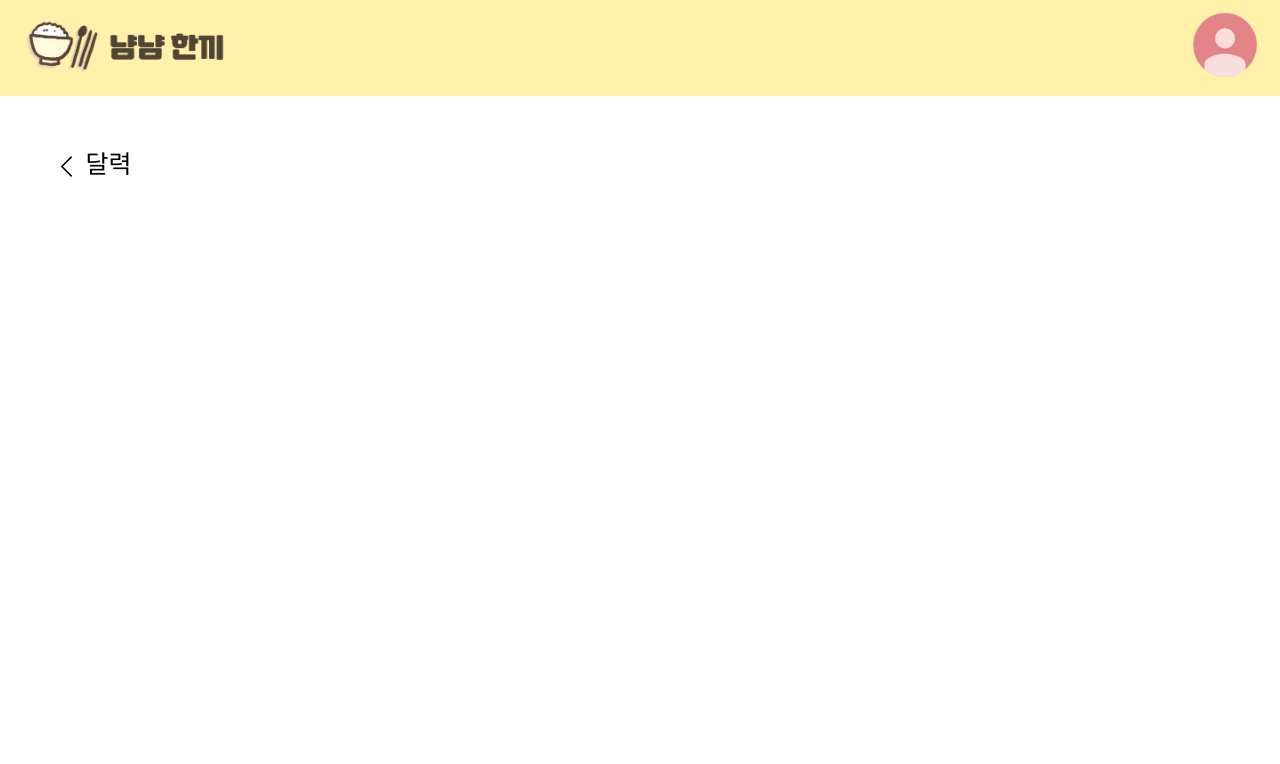
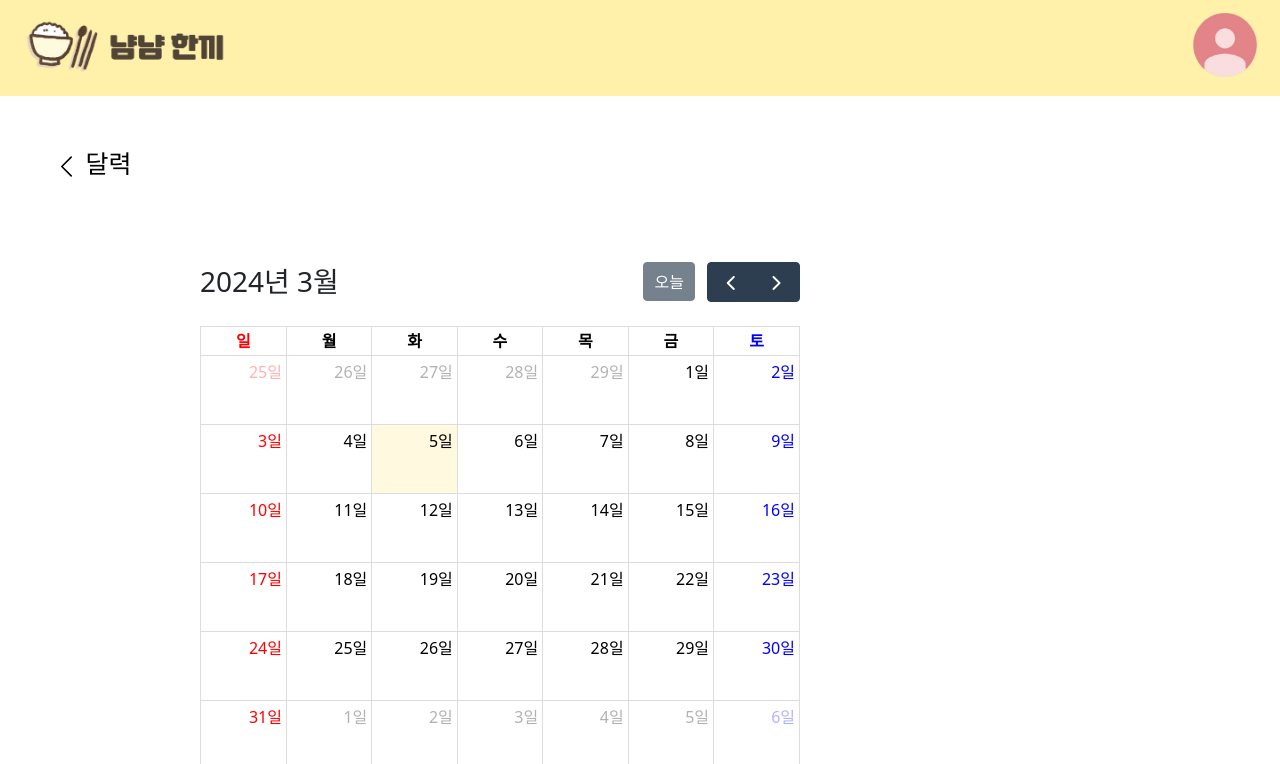
Before and after one commit to YumYum-team/Yum-FE, a React (Create React App) app: page /calendar in a window 1280 px wide. Shown: the top 764 px of the page. Built offline with nearby package versions, Linux system fonts and the light colour scheme.

Commit message:
fullcalendar 라이브러리 사용해보기
fullcalendar 라이브러리 사용해보기

```diff
--- a/package.json
+++ b/package.json
@@ -3,6 +3,10 @@
   "version": "0.1.0",
   "private": true,
   "dependencies": {
+    "@fullcalendar/core": "^6.1.11",
+    "@fullcalendar/daygrid": "^6.1.11",
+    "@fullcalendar/interaction": "^6.1.11",
+    "@fullcalendar/react": "^6.1.11",
     "@testing-library/jest-dom": "^5.17.0",
     "@testing-library/react": "^13.4.0",
     "@testing-library/user-event": "^13.5.0",
--- a/src/pages/Mypage/CalendarPage.css
+++ b/src/pages/Mypage/CalendarPage.css
@@ -4,3 +4,29 @@
   background-color: white;
   border: none;
 }
+
+.calendarBox {
+  width: 80%;
+  max-width: 600px;
+  height: 0 auto;
+  margin: 30px 0px 0px 200px;
+}
+
+.fc-day-mon a,
+.fc-day-tue a,
+.fc-day-wed a,
+.fc-day-thu a,
+.fc-day-fri a {
+  color: black;
+  text-decoration: none;
+}
+
+.fc-day-sun a {
+  color: red;
+  text-decoration: none;
+}
+
+.fc-day-sat a {
+  color: blue;
+  text-decoration: none;
+}
--- a/src/pages/Mypage/CalendarPage.jsx
+++ b/src/pages/Mypage/CalendarPage.jsx
@@ -1,7 +1,11 @@
-import React from "react";
+import React, { useState } from "react";
 import { ChevronLeft } from "react-bootstrap-icons";
 import "./CalendarPage.css";
 import { useNavigate } from "react-router-dom";
+import FullCalendar from "@fullcalendar/react";
+import dayGridPlugin from "@fullcalendar/daygrid";
+import interactionPlugin from "@fullcalendar/interaction";
+import koLocale from "@fullcalendar/core/locales/ko";
 
 const CalendarPage = () => {
   const navigate = useNavigate();
@@ -10,11 +14,25 @@ const CalendarPage = () => {
     navigate("/mypage");
   };
 
+  const dataClickHandle = (arg) => {
+    alert(arg.dateStr);
+  };
+
   return (
     <div className="favorites">
       <button className="pageBack" onClick={backButtonHandler}>
         <ChevronLeft /> 달력
       </button>
+
+      <div className="calendarBox">
+        <FullCalendar
+          plugins={[dayGridPlugin]}
+          initialView="dayGridMonth"
+          dateClick={dataClickHandle}
+          locale={koLocale}
+          events={[]}
+        />
+      </div>
     </div>
   );
 };
--- a/src/pages/Mypage/MyPage.css
+++ b/src/pages/Mypage/MyPage.css
@@ -90,6 +90,7 @@
   color: #996602;
   font-weight: bold;
   border: solid 1px #996602;
+  background-image: linear-gradient(to bottom, white, white);
 }
 
 .userIdSearch {
@@ -107,6 +108,7 @@
 
 .modalInviteClose {
   background-color: white;
+  background-image: linear-gradient(to bottom, white, white);
   color: #996602;
   font-weight: bold;
   border: solid 1px #996602;
@@ -179,6 +181,7 @@
 .modalUnregisterYes:hover,
 .modalUnregisterNo:hover {
   background-color: #fff0aa;
+  background-image: linear-gradient(to bottom, #fff0aa, #fff0aa);
   color: #996602;
   font-weight: bold;
   border: solid 1px #996602;
--- a/src/pages/Mypage/MyPage.jsx
+++ b/src/pages/Mypage/MyPage.jsx
@@ -19,6 +19,7 @@ const MyPage = () => {
   const [unregisterModal, setUnregisterModal] = useState(false);
   const [email, setEmail] = useState();
   const [userId, setUserId] = useState();
+  const [invitationSent, setInvitationSent] = useState({});
   const navigate = useNavigate();
 
   const inviteModalhHandler = () => {
@@ -29,9 +30,12 @@ const MyPage = () => {
     setInviteModal(false);
   };
 
-  const inviteHandler = () => {
-    inviteCloseHandler();
-    //초대하기 버튼을 클릭했을 때 실행될 작업
+  const inviteHandler = (user) => {
+    // 초대하기 버튼을 눌렀을 때 초대 상태를 변경
+    setInvitationSent((prevState) => ({
+      ...prevState,
+      [user]: !prevState[user],
+    }));
   };
 
   const editButtonHandler = () => {
@@ -102,8 +106,11 @@ const MyPage = () => {
                   <img src={profile} alt="profile" />
                 </span>
                 <span className="searchId"> test1 </span>
-                <Button className="modalInvite" onClick={inviteHandler}>
-                  초대하기
+                <Button
+                  className="modalInvite"
+                  onClick={() => inviteHandler("test1")}
+                >
+                  {invitationSent["test1"] ? "취소" : "초대하기"}
                 </Button>
               </div>
               <div className="userBox">
@@ -111,8 +118,11 @@ const MyPage = () => {
                   <img src={profile} alt="profile" />
                 </span>
                 <span className="searchId"> test2 </span>
-                <Button className="modalInvite" onClick={inviteHandler}>
-                  초대하기
+                <Button
+                  className="modalInvite"
+                  onClick={() => inviteHandler("test2")}
+                >
+                  {invitationSent["test2"] ? "취소" : "초대하기"}
                 </Button>
               </div>
               <input
```
Also changed, not shown: 1 other file (tests, documents, lock files or other folders).
